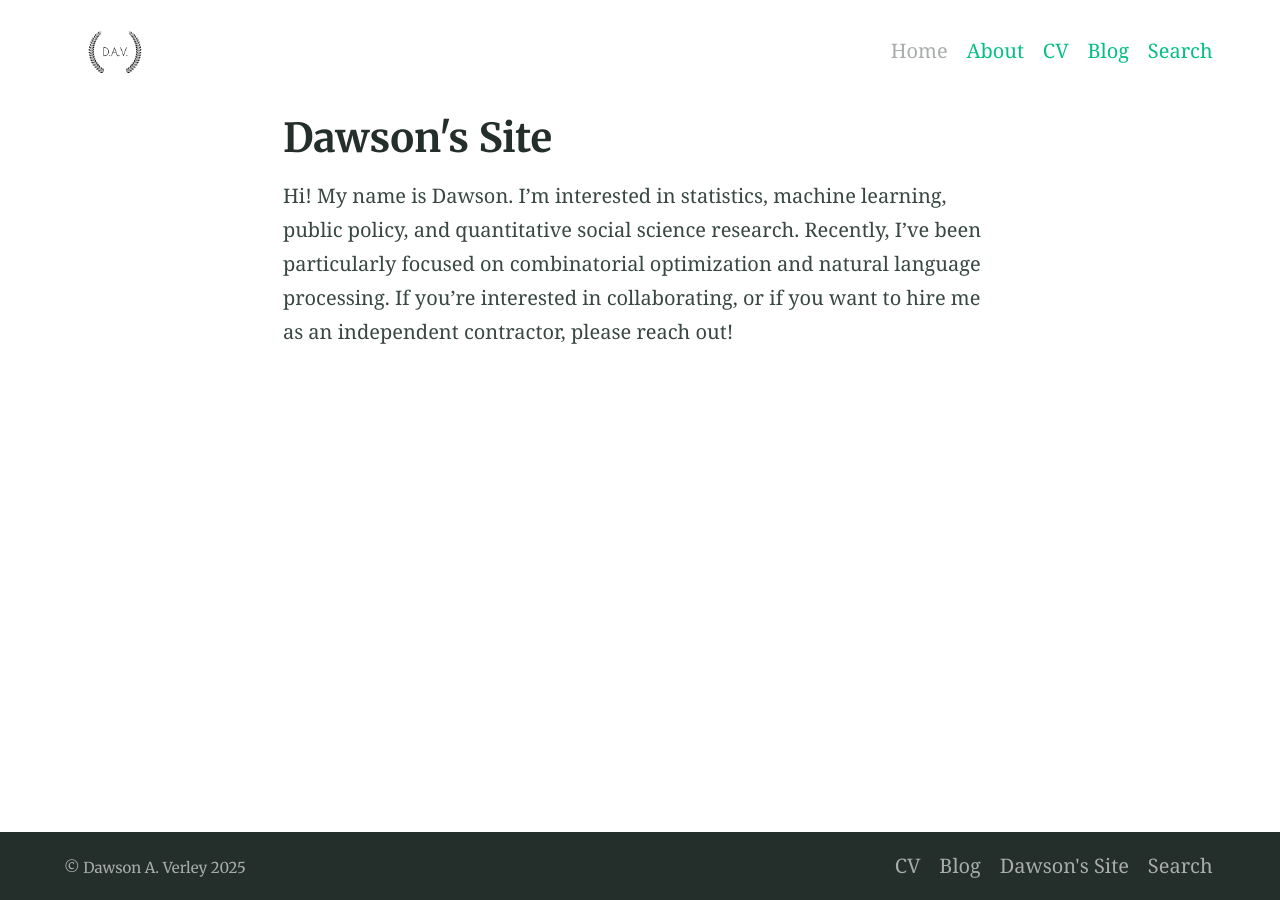
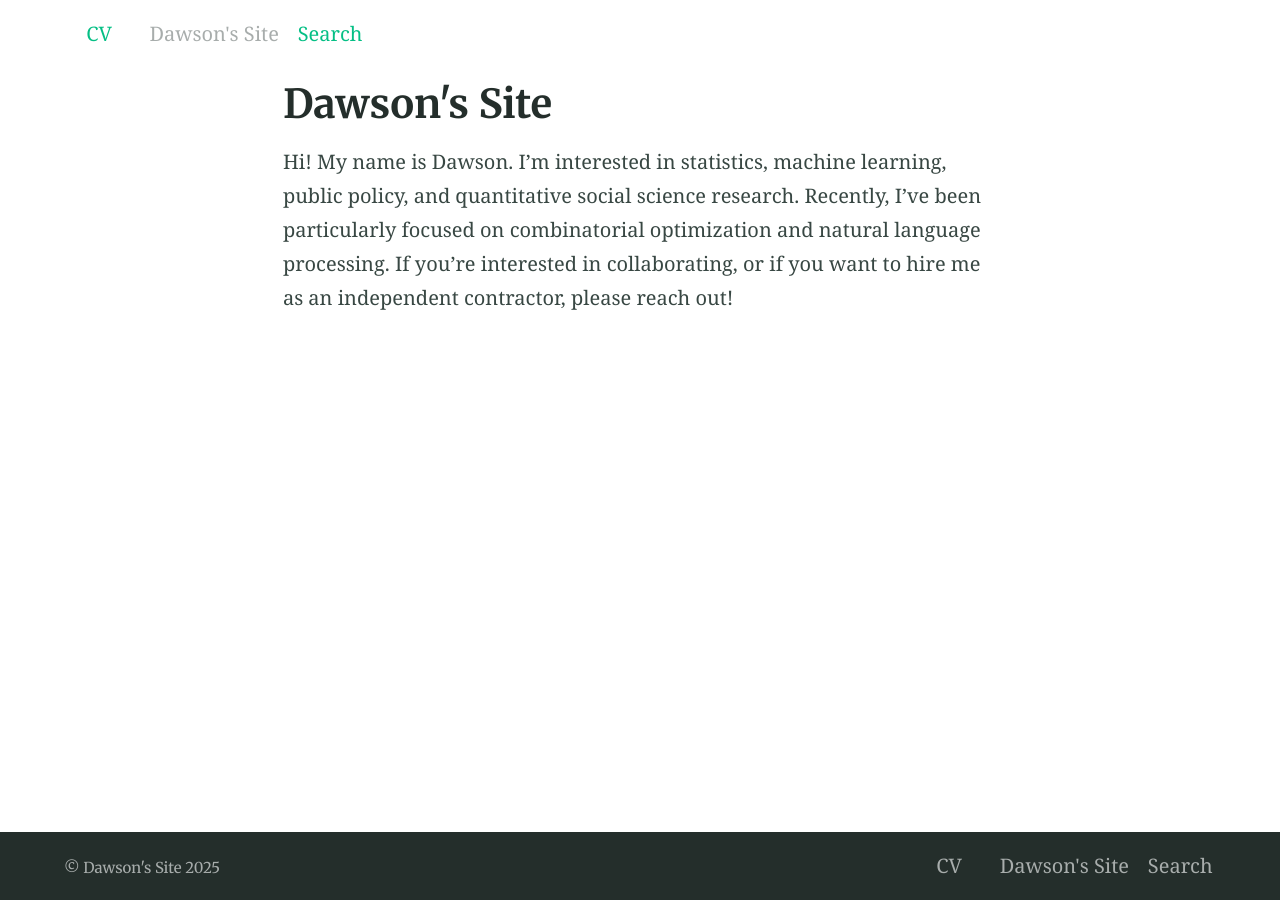
Before and after one commit to dawsonv/dawsonv.github.io, a Jekyll site: the page built from index.md, in a window 1280 px wide. Built offline with Jekyll 4.4.1, drawn with Linux system fonts in a browser that asks for light colours; our own code applies the rules of GitHub Pages for plain Markdown files; some of the changed lines change nothing that is shown.

Commit message:
adopt primer as site theme

```diff
--- a/_config.yml
+++ b/_config.yml
@@ -1,103 +1,6 @@
-# Site configuration
-# 1. Files excluded from Jekyll builds
-# 2. Installed Gems
-# 3. Gem settings
-# 4. Jekyll settings
-# 5. Collections
-# 6. Jekyll collections settings
-# 7. Site settings
-# 8. Site navigation
 
-# 1. Files excluded from Jekyll builds
-exclude:
-- Gemfile
-- Gemfile.lock
-- alembic-jekyll-theme.gemspec
-
-# 2. Installed Gems
+title: Dawson's Site
+description: A simple site using the Primer GitHub Pages theme
+remote_theme: pages-themes/primer@v0.2.0
 plugins:
 - jekyll-remote-theme
-- jekyll-sitemap
-- jekyll-mentions
-- jekyll-paginate
-- jekyll-seo-tag
-- jekyll-redirect-from
-- jekyll-default-layout
-- jekyll-feed
-- jemoji
-
-# 3. Gem settings
-paginate: 2 # jekyll-paginate > items per page
-paginate_path: blog/page:num # jekyll-paginate > blog page
-jekyll-mentions: https://twitter.com # jekyll-mentions > service used when @replying
-twitter:
-  username: DawsonVerley # jekyll-seo-tag > Owners twitter username
-author: DawsonVerley # jekyll-seo-tag > default author
-social: # jekyll-seo-tag > social overrides
-  name: Dawson Verley # jekyll-seo-tag > real name
-  links:  # jekyll-seo-tag > social aliases (sameAs)
-    - https://twitter.com/DawsonVerley
-    - https://github.com/dawsonv
-
-# 4. Jekyll settings
-sass:
-  style: compressed # Style compression
-permalink: pretty  # Permalink style (/YYYY/MM/DD/page-name/)
-excerpt_separator: <!-- more --> # Marks end of excerpt in posts
-timezone: America/New_York # Timezone for blog posts and alike
-
-# 5. Collections
-collections:
-  posts:
-    title: Blog # Needed for Siteleaf
-    output: true
-    description: "A blog for what I'm up to and the stuff I'm interested in." # The post list page content
-    feature_text: |
-      Loading Creative Title (This could take a while...)
-    feature_image: /assets/images/banner.jpg
-
-# 6. Jekyll collections settings
-defaults:
-  -
-    scope:
-      path: ""
-    values:
-      image: /assets/default-social-image.png # Default image for sharing
-
-# 7. Site settings
-encoding: utf-8 # Make sure the encoding is right
-lang: en-GB # Set the site language
-remote_theme: daviddarnes/alembic
-title: Dawson A. Verley # Site name or title, also used in jekyll-seo-tag
-logo: /assets/images/logo.png # Site logo, also used in jekyll-seo-tag
-description: Dawson's personal website. Read about projects, passions, and more.
-url: https://dawsonv.github.io # Site url, also used in jekyll-seo-tag
-baseurl: ""
-email: "dawsonv7@gmail.com"
-service_worker: false # turns off the service worker if set to false
-css_inline: true # Will insert all styles into a single <style> block in the <head> element and remove the style <link> reference
-
-# 8. Site navigation
-navigation_header:
-  Home: /
-  About: /about/
-  CV: /cv/
-  Blog: /blog/
-  Search: /search/
-
-social_links: # Appears in sidebar. Set the urls then uncomment and comment out as desired
-  Twitter: https://twitter.com/DawsonVerley
-  GitHub: https://github.com/dawsonv
-  RSS: /feed.xml
-
-sharing_links: # Appear at the bottom of single blog posts, uncomment and comment out as desired. Colours set the button colour
-  Twitter: "#0d94e7"
-  facebook: "#3B5998"
-  #Google+: "#DC4E41"
-  # Pinterest: "#BD081C"
-  # LinkedIn: "#0077B5"
-  # tumblr: "#36465D"
-  Reddit: "#FF4500"
-  Hacker News: "#ff6600"
-  # Designer News: "#2D72D9"
-  Email: "#FF0000"
--- a/index.md
+++ b/index.md
@@ -1,8 +1,5 @@
 ---
 title: Dawson's Site
-feature_image:
-excerpt: ""
-description: ""
 author: Dawson Verley
 ---
 
```
